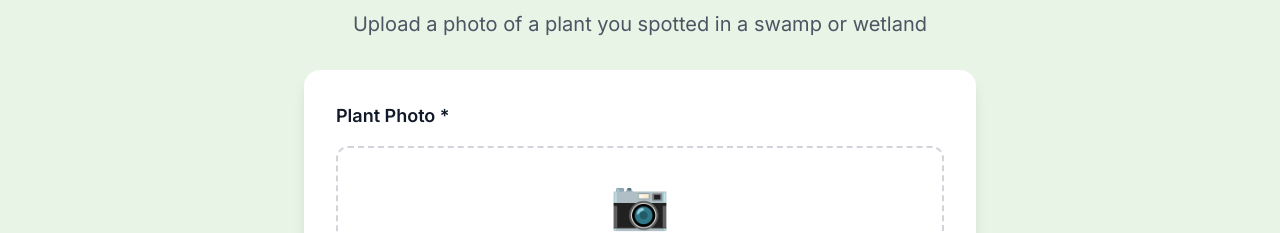
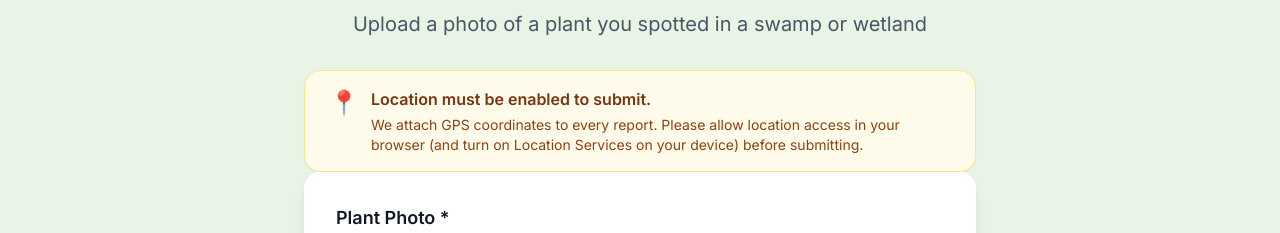
Before and after one commit to DanielLipszyc/Code-For-Change-2026, a Next.js app: page /submit in a window 1280 px wide. Shown: the part 184-417 px from the top of the page. Built offline with nearby package versions, Linux system fonts and the light colour scheme; no server answers; sample sign-in values are in the browser's storage.

Commit message:
location warning on submit page (submissions don't go through without location permissions)

```diff
--- a/src/app/submit/SubmitClient.tsx
+++ b/src/app/submit/SubmitClient.tsx
@@ -248,6 +248,20 @@ export default function SubmitClient() {
             Upload a photo of a plant you spotted in a swamp or wetland
           </p>
         </div>
+        <div className="mt-6 rounded-2xl border border-amber-200 bg-amber-50 px-6 py-4 shadow-sm">
+        <div className="flex items-start gap-3">
+          <div className="text-2xl">📍</div>
+          <div>
+            <p className="font-semibold text-amber-900">
+              Location must be enabled to submit.
+            </p>
+            <p className="text-sm text-amber-800 mt-1">
+              We attach GPS coordinates to every report. Please allow location access in your browser
+              (and turn on Location Services on your device) before submitting.
+            </p>
+          </div>
+        </div>
+      </div>
 
         <form onSubmit={handleSubmit} className="space-y-6">
           {/* Image Upload */}
```
